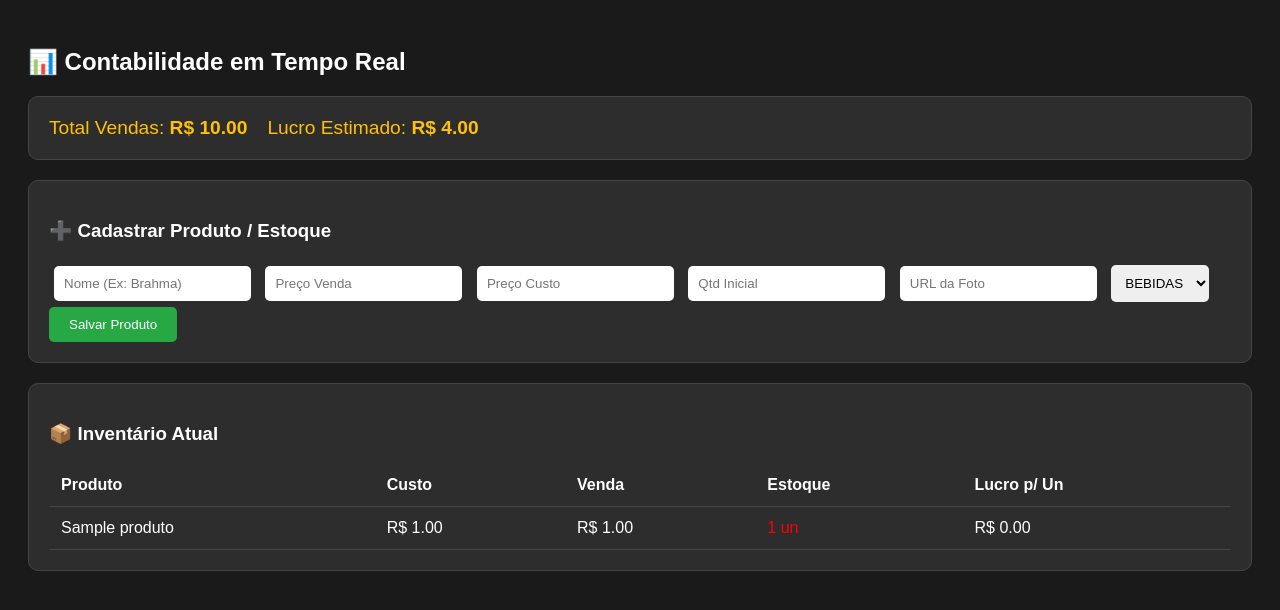
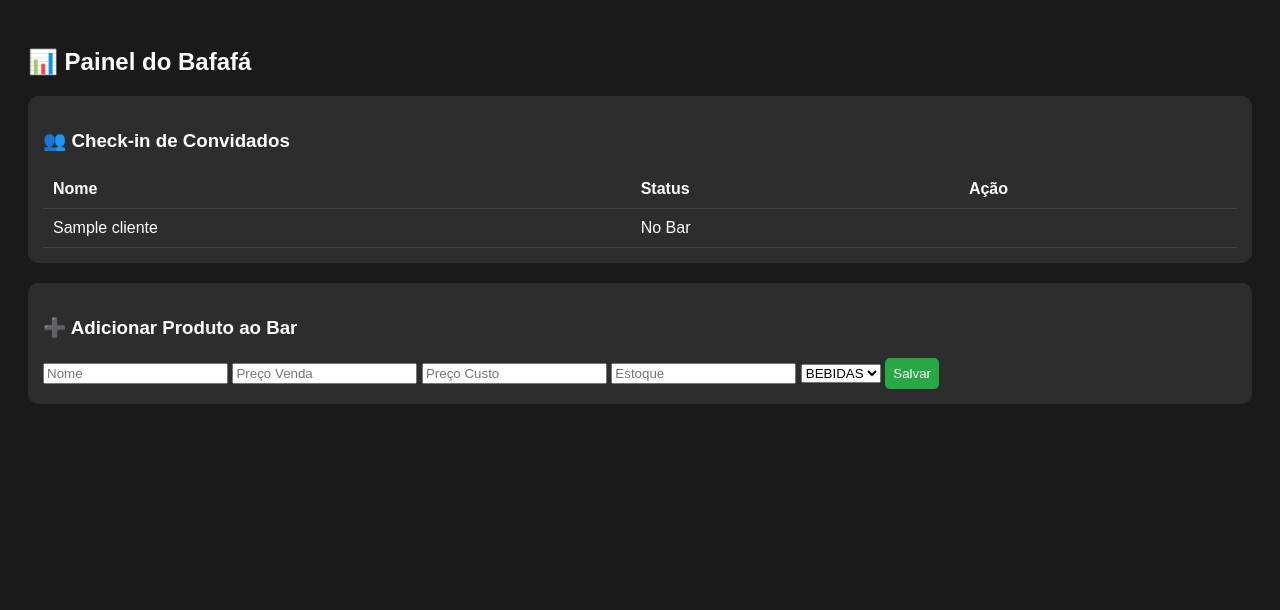
Before and after one commit to wagnerzaparolli15-ai/evento_samba, a Flask app: page /admin/bar/produtos in a window 1280 px wide. Shown: the top 610 px of the page. Run offline with Flask 3, Linux system fonts and the light colour scheme; tables that the repository leaves empty hold one stand-in row (values such as "Sample post").

Commit message:
Sistema Definitivo Faz com Fe

```diff
--- a/app.py
+++ b/app.py
@@ -5,24 +5,20 @@ from datetime import datetime
 
 app = Flask(__name__)
 
-# --- CONFIGURAÇÃO DO BANCO DE DADOS (RENDER) ---
+# --- CONFIGURAÇÃO DO BANCO ---
 uri = "postgresql://db_fazcomfe_user:bo24NlcJANvGehkj97PytDoNyoiT696V@dpg-d6b4mq4hncsc7386sfag-a/db_fazcomfe?sslmode=require"
 app.config['SQLALCHEMY_DATABASE_URI'] = uri
 app.config['SQLALCHEMY_TRACK_MODIFICATIONS'] = False
-app.config['SQLALCHEMY_ENGINE_OPTIONS'] = {"pool_pre_ping": True, "pool_recycle": 300}
-
 db = SQLAlchemy(app)
 sdk = mercadopago.SDK("APP_USR-3244228687878580-021915-5528b1d97c9055fab65127d73dc1427d-24221819")
 
 # --- MODELOS ---
-
 class Cliente(db.Model):
     id = db.Column(db.Integer, primary_key=True)
     nome = db.Column(db.String(100))
     telefone = db.Column(db.String(20), unique=True)
     pago = db.Column(db.Boolean, default=False)
-    utilizado = db.Column(db.Boolean, default=False) # True se já fez check-in
-    pedidos_bar = db.relationship('PedidoBar', backref='comprador', lazy=True)
+    utilizado = db.Column(db.Boolean, default=False)
 
 class Produto(db.Model):
     __tablename__ = 'bar_produtos'
@@ -31,8 +27,7 @@ class Produto(db.Model):
     preco_venda = db.Column(db.Float, nullable=False)
     preco_custo = db.Column(db.Float, default=0.0)
     estoque = db.Column(db.Integer, default=0)
-    categoria = db.Column(db.String(50)) # BEBIDAS ou COMIDA
-    imagem_url = db.Column(db.String(500))
+    categoria = db.Column(db.String(50))
     ativo = db.Column(db.Boolean, default=True)
 
 class PedidoBar(db.Model):
@@ -41,26 +36,21 @@ class PedidoBar(db.Model):
     cliente_id = db.Column(db.Integer, db.ForeignKey('cliente.id'))
     itens_resumo = db.Column(db.Text)
     valor_total = db.Column(db.Float)
-    pago = db.Column(db.Boolean, default=True)
     entregue = db.Column(db.Boolean, default=False)
     data = db.Column(db.DateTime, default=datetime.utcnow)
 
 with app.app_context():
     db.create_all()
 
-# --- ROTAS DE ACESSO E PORTA ÚNICA ---
-
+# --- ROTAS PRINCIPAIS ---
 @app.route('/')
 def index():
-    # Envia o preço base do ingresso para o index.html
     return render_template('index.html', preco=45.0)
 
 @app.route('/reservar', methods=['POST'])
 def reservar():
     nome = request.form.get('nome', '').upper().strip()
     tel = re.sub(r"\D", "", request.form.get('telefone', ''))
-    if not nome or not tel: return "Erro: Nome e telefone obrigatórios."
-
     c = Cliente.query.filter_by(telefone=tel).first()
     if not c:
         c = Cliente(nome=nome, telefone=tel)
@@ -71,93 +61,72 @@ def reservar():
 @app.route('/pagamento/<int:id>')
 def pagamento(id):
     c = Cliente.query.get_or_404(id)
-    # Valor único para identificar o PIX
-    valor = 45.0 + (c.id / 100.0)
-
+    valor = round(45.0 + (c.id / 100.0), 2)
     pay_data = {
         "transaction_amount": valor,
-        "description": f"Ingresso #{c.id} - {c.nome}",
+        "description": f"Ingresso Bafafá #{c.id}",
         "payment_method_id": "pix",
         "payer": {"email": "wagnerzaparolli15@gmail.com"}
     }
     result = sdk.payment().create(pay_data)
-
-    # Se o Mercado Pago responder ok, gera o QR Code
-    if "response" in result and "point_of_interaction" in result["response"]:
-        pix = result["response"]["point_of_interaction"]["transaction_data"]
-        return render_template('pagamento.html', c=c, pix_codigo=pix["qr_code"], qrcode_base64=pix["qr_code_base64"])
-    else:
-        return "Erro ao gerar PIX. Tente novamente."
+    pix = result["response"]["point_of_interaction"]["transaction_data"]
+    return render_template('pagamento.html', c=c, pix_codigo=pix["qr_code"], qrcode_base64=pix["qr_code_base64"])
 
 @app.route('/ingresso/<int:id>')
 def validar_ingresso(id):
     c = Cliente.query.get_or_404(id)
+    if c.utilizado: return redirect(url_for('bar', id=c.id))
+    if c.pago: return render_template('recepcao.html', c=c)
 
-    # Lógica de Redirecionamento Automático
-    if c.utilizado:
-        return redirect(url_for('bar', id=c.id)) # JÁ ENTROU -> VAI PRO BAR
-    if c.pago:
-        return render_template('recepcao.html', c=c) # JÁ PAGOU -> MOSTRA INGRESSO
-
-    # Se não está pago, verifica no Mercado Pago
     payments = sdk.payment().search({'sort': 'date_created', 'criteria': 'desc'})['response']['results']
+    valor_procurado = round(45.0 + (c.id / 100.0), 2)
     for p in payments:
-        if p['status'] == 'approved' and abs(float(p['transaction_amount']) - (45.0 + c.id/100.0)) < 0.01:
+        if p['status'] == 'approved' and abs(float(p['transaction_amount']) - valor_procurado) < 0.05:
             c.pago = True
             db.session.commit()
             return render_template('recepcao.html', c=c)
-
     return redirect(url_for('pagamento', id=c.id))
-
-# --- SISTEMA DO BAR ---
 
 @app.route('/bar/<int:id>')
 def bar(id):
     c = Cliente.query.get_or_404(id)
+    if not c.utilizado: return redirect(url_for('validar_ingresso', id=c.id))
     produtos = Produto.query.filter_by(ativo=True).all()
-    bebidas = [p for p in produtos if p.categoria == 'BEBIDAS']
-    comidas = [p for p in produtos if p.categoria == 'COMIDA']
-    return render_template('bar.html', c=c, bebidas=bebidas, comidas=comidas)
+    return render_template('bar.html', c=c, produtos=produtos)
 
-# --- ADMINISTRAÇÃO E FINANCEIRO ---
-
+# --- ADMINISTRAÇÃO ---
 @app.route('/admin/bar/produtos', methods=['GET', 'POST'])
 def admin_bar_produtos():
     if request.method == 'POST':
-        p_id = request.form.get('id')
-        p = Produto.query.get(p_id) if p_id else Produto()
-        p.nome = request.form.get('nome')
-        p.preco_venda = float(request.form.get('preco_venda'))
-        p.preco_custo = float(request.form.get('preco_custo'))
-        p.estoque = int(request.form.get('estoque'))
-        p.categoria = request.form.get('categoria')
-        p.imagem_url = request.form.get('imagem_url')
-        if not p_id: db.session.add(p)
+        p = Produto(
+            nome=request.form.get('nome'),
+            preco_venda=float(request.form.get('preco_venda')),
+            preco_custo=float(request.form.get('preco_custo')),
+            estoque=int(request.form.get('estoque')),
+            categoria=request.form.get('categoria')
+        )
+        db.session.add(p)
         db.session.commit()
         return redirect(url_for('admin_bar_produtos'))
 
     produtos = Produto.query.all()
-    pedidos = PedidoBar.query.filter_by(entregue=False).all()
-
-    # Contabilidade automática
-    faturamento = sum(ped.valor_total for ped in PedidoBar.query.all())
-    # O lucro é calculado sobre os pedidos entregues (exemplo simplificado)
-    lucro = faturamento * 0.4
-
-    return render_template('admin_bar.html', produtos=produtos, pedidos=pedidos, faturamento=faturamento, lucro=lucro)
+    clientes = Cliente.query.all()
+    faturamento = sum(p.valor_total for p in PedidoBar.query.all())
+    return render_template('admin_bar.html', produtos=produtos, clientes=clientes, faturamento=faturamento)
 
 @app.route('/checkin/<int:id>')
 def checkin(id):
     c = Cliente.query.get_or_404(id)
-    c.utilizado = True # Ativa a trava do Bar
+    c.utilizado = True
+    c.pago = True
     db.session.commit()
-    return f"<h1>Check-in realizado: {c.nome} liberado para o BAR!</h1>"
+    return redirect(url_for('admin_bar_produtos'))
 
 @app.route('/admin/reset-total')
 def reset_total():
     db.drop_all()
     db.create_all()
-    return "Banco de dados resetado com sucesso!"
+    return "<h1>Banco Resetado com Sucesso!</h1>"
 
 if __name__ == '__main__':
     port = int(os.environ.get("PORT", 10000))
--- a/templates/admin_bar.html
+++ b/templates/admin_bar.html
@@ -2,66 +2,46 @@
 <html lang="pt-br">
 <head>
     <meta charset="UTF-8">
-    <title>Painel Bafafá - Inventário</title>
+    <title>Admin - Faz com Fé</title>
     <style>
-        body { font-family: sans-serif; background: #1a1a1a; color: white; padding: 20px; }
-        .card { background: #2d2d2d; padding: 20px; border-radius: 10px; margin-bottom: 20px; border: 1px solid #444; }
-        input, select { padding: 10px; margin: 5px; border-radius: 5px; border: none; }
-        table { width: 100%; border-collapse: collapse; margin-top: 10px; }
-        th, td { padding: 12px; border-bottom: 1px solid #444; text-align: left; }
-        .btn { background: #28a745; color: white; border: none; padding: 10px 20px; cursor: pointer; border-radius: 5px; }
-        .resumo { display: flex; gap: 20px; font-size: 1.2em; color: #ffc107; }
+        body { background: #1a1a1a; color: white; font-family: sans-serif; padding: 20px; }
+        .card { background: #2d2d2d; padding: 15px; margin-bottom: 20px; border-radius: 10px; }
+        table { width: 100%; border-collapse: collapse; }
+        th, td { padding: 10px; border-bottom: 1px solid #444; text-align: left; }
+        .btn { background: #28a745; color: white; padding: 8px; border: none; cursor: pointer; text-decoration: none; border-radius: 5px; }
     </style>
 </head>
 <body>
+    <h2>📊 Painel do Bafafá</h2>
 
-    <h2>📊 Contabilidade em Tempo Real</h2>
-    <div class="card resumo">
-        <div>Total Vendas: <strong>R$ {{ "%.2f"|format(faturamento) }}</strong></div>
-        <div>Lucro Estimado: <strong>R$ {{ "%.2f"|format(lucro) }}</strong></div>
+    <div class="card">
+        <h3>👥 Check-in de Convidados</h3>
+        <table>
+            <tr><th>Nome</th><th>Status</th><th>Ação</th></tr>
+            {% for c in clientes %}
+            <tr>
+                <td>{{ c.nome }}</td>
+                <td>{{ "No Bar" if c.utilizado else "Aguardando" }}</td>
+                <td>
+                    {% if not c.utilizado %}
+                    <a href="{{ url_for('checkin', id=c.id) }}" class="btn">Dar Baixa / Liberar Bar</a>
+                    {% endif %}
+                </td>
+            </tr>
+            {% endfor %}
+        </table>
     </div>
 
     <div class="card">
-        <h3>➕ Cadastrar Produto / Estoque</h3>
+        <h3>➕ Adicionar Produto ao Bar</h3>
         <form method="POST">
-            <input type="text" name="nome" placeholder="Nome (Ex: Brahma)" required>
+            <input type="text" name="nome" placeholder="Nome" required>
             <input type="number" step="0.01" name="preco_venda" placeholder="Preço Venda" required>
             <input type="number" step="0.01" name="preco_custo" placeholder="Preço Custo" required>
-            <input type="number" name="estoque" placeholder="Qtd Inicial" required>
-            <input type="text" name="imagem_url" placeholder="URL da Foto">
-            <select name="categoria">
-                <option value="BEBIDAS">BEBIDAS</option>
-                <option value="COMIDA">COMIDA</option>
-            </select>
-            <button type="submit" class="btn">Salvar Produto</button>
+            <input type="number" name="estoque" placeholder="Estoque" required>
+            <select name="categoria"><option value="BEBIDAS">BEBIDAS</option><option value="COMIDA">COMIDA</option></select>
+            <button type="submit" class="btn">Salvar</button>
         </form>
     </div>
-
-    <div class="card">
-        <h3>📦 Inventário Atual</h3>
-        <table>
-            <thead>
-                <tr>
-                    <th>Produto</th>
-                    <th>Custo</th>
-                    <th>Venda</th>
-                    <th>Estoque</th>
-                    <th>Lucro p/ Un</th>
-                </tr>
-            </thead>
-            <tbody>
-                {% for p in produtos %}
-                <tr>
-                    <td>{{ p.nome }}</td>
-                    <td>R$ {{ "%.2f"|format(p.preco_custo) }}</td>
-                    <td>R$ {{ "%.2f"|format(p.preco_venda) }}</td>
-                    <td style="color: {{ 'red' if p.estoque < 10 else 'lime' }}">{{ p.estoque }} un</td>
-                    <td>R$ {{ "%.2f"|format(p.preco_venda - p.preco_custo) }}</td>
-                </tr>
-                {% endfor %}
-            </tbody>
-        </table>
-    </div>
-
 </body>
 </html>
```
Also changed, not shown: templates/recepcao.html (+9 -11 lines).
